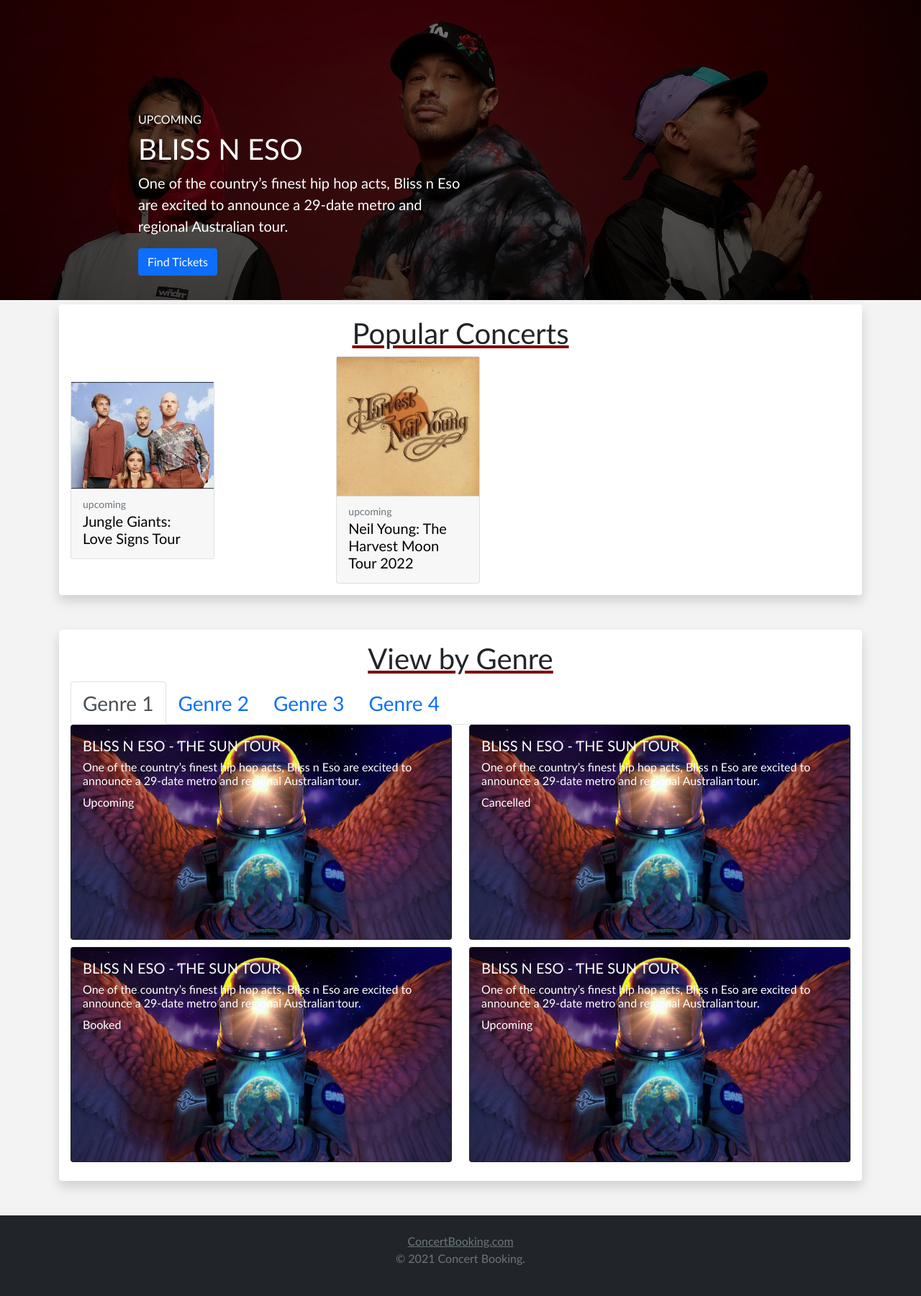
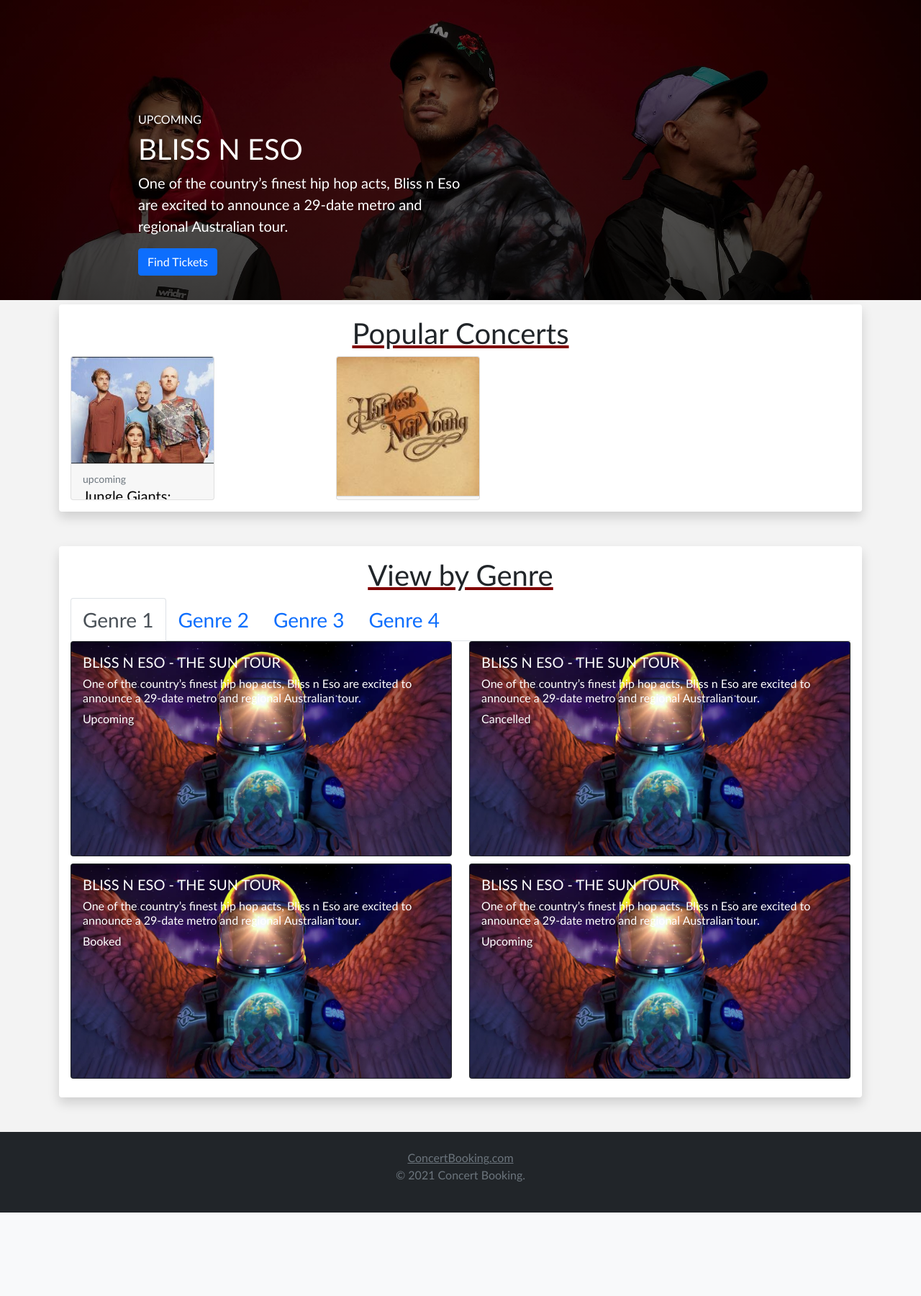
Before and after one commit to jdepe/Concert-booker, a Flask app: page / in a window 1280 px wide. Shown: the part 87-1888 px from the top of the page at 72% size. After the commit the page ends 1772 px from the top, so only its background shows below. Run offline with Flask 2, Linux system fonts and the light colour scheme; data comes from the database, SQL or seed files in the repository; both versions use the stored data as it was after the commit; some libraries are stand-ins or nearby versions.

Commit message:
fixing up html/css

```diff
--- a/concert/static/styles.css
+++ b/concert/static/styles.css
@@ -93,3 +93,8 @@
   text-align: center;
   text-decoration-color: maroon;
 }
+
+#smallPopular.card{
+  max-height:200px;
+  overflow:hidden;
+}
--- a/concert/templates/index.html
+++ b/concert/templates/index.html
@@ -88,7 +88,7 @@
 
           {% for event in events %}
 
-            <div class="col">
+          <div class="col-sm d-flex h-100">
               <a class="card text-black" id="smallPopular" href="{{url_for('events.show', id=event.id)}}">
                 <img src="{{event.image}}" class="card-img-fluid">
                 <div class="card-footer">
@@ -97,6 +97,7 @@
                 </div>
               </a>
             </div>
+
 
           {% endfor %}
 
```
Also changed, not shown: concert/concertdb.sqlite.
